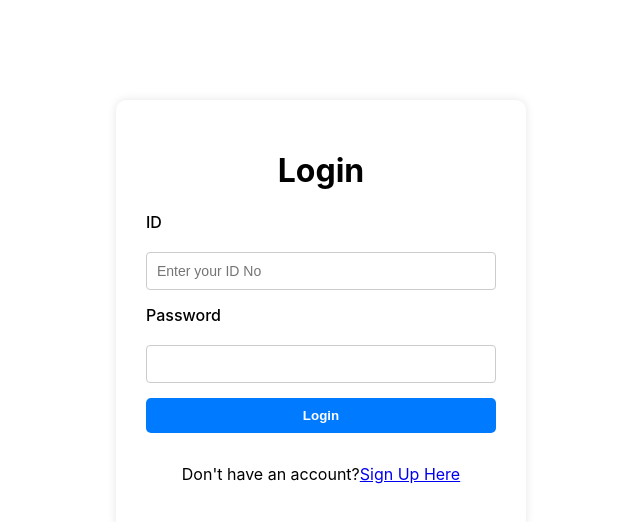
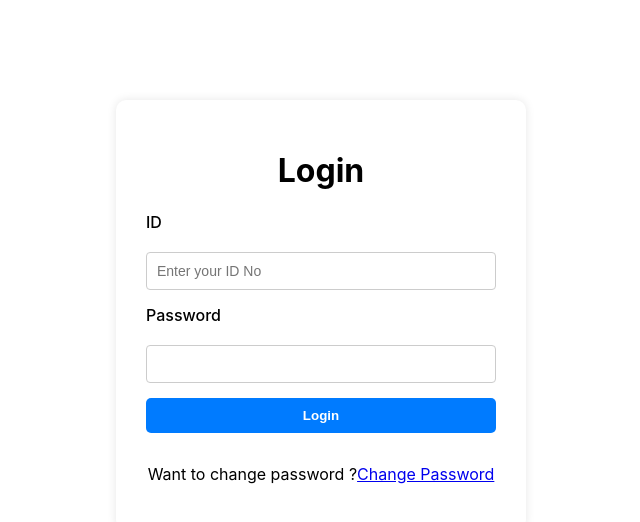
Before and after one commit to Deepak-1130/Digital-Attendance, a React (Create React App) app: page /login in a window 1280 px wide. Shown: the top 522 px of the page, without its empty margins (319-959 px from the left). Built offline with nearby package versions, Linux system fonts and the light colour scheme.

Commit message:
dashboard created

```diff
--- a/src/App.js
+++ b/src/App.js
@@ -2,7 +2,6 @@ import React from "react";
 import { BrowserRouter, Routes, Route } from "react-router-dom";
 import LoginPage from "./Components/loginPage";
 import { useState } from "react";
-import SignUpPage from "./Components/signUpPage";
 import Home from "./Components/home";
 function App() {
    //State declaration
--- a/src/Components/loginPage.jsx
+++ b/src/Components/loginPage.jsx
@@ -49,7 +49,7 @@ const LoginPage = ({loginType}) => {
                     >
                     </input>
                     <button type="submit" className="Login-Button">Login </button>
-                    <p>Don't have an account?<Link to="/signUp">Sign Up Here </Link></p>
+                    <p>Want to change password ?<Link  to="/signUp">Change Password </Link></p>
 
 
                 </form >
```
Also changed, not shown: src/Components/Dashboard.jsx (added), src/Components/signUpPage.jsx (deleted).
